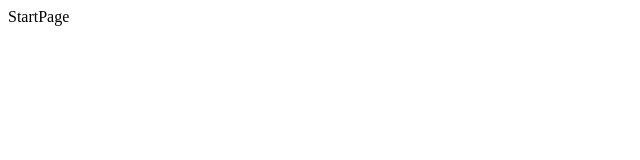
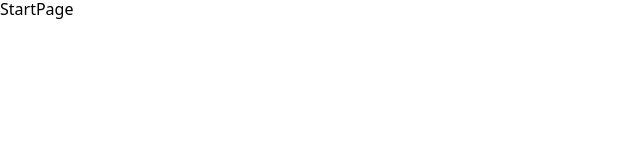
Before and after one commit to nonrita/ice-cream-personality-test, a React (Vite) app: page / in a window 1280 px wide. Shown: the top 160 px of the page, without its empty margins (0-640 px from the left). Built offline with nearby package versions, Linux system fonts and the light colour scheme.

Commit message:
style: Add reset.css to normalize default browser styles

```diff
--- a/src/styles/reset.css
+++ b/src/styles/reset.css
@@ -0,0 +1 @@
+@import 'node_modules/modern-normalize/modern-normalize.css';
```
